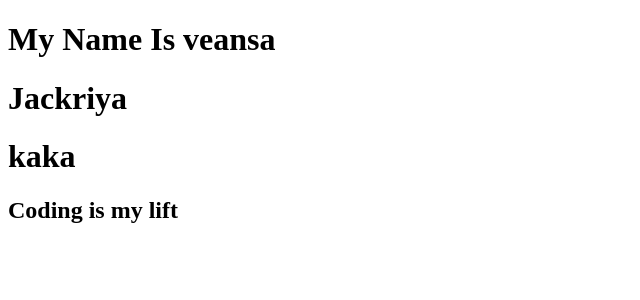
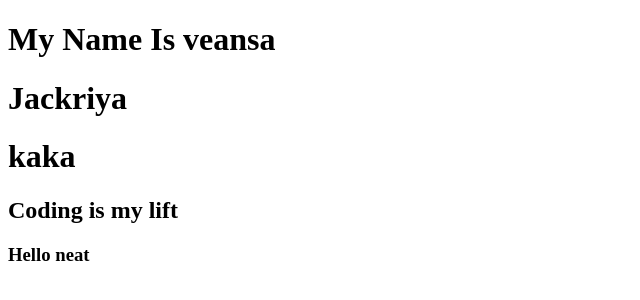
Before and after one commit to HouyVeasna/Demo_Test, a plain HTML site: page index.html in a window 1280 px wide. Shown: the whole page, without its empty margins (0-640 px from the left). Drawn offline with Linux system fonts and the light colour scheme.

Commit message:
index.html has been updated

```diff
--- a/index.html
+++ b/index.html
@@ -11,6 +11,7 @@
     <h1>Jackriya</h1>
     <h1>kaka</h1>
     <h2>Coding is my lift</h2>
+    <h3>Hello neat</h3>
 
 </body>
 </html>
```
